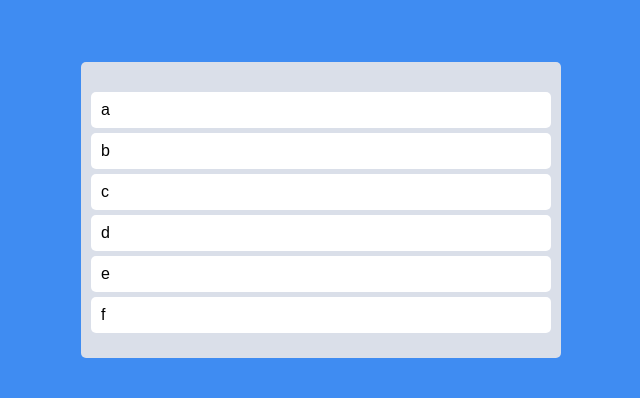
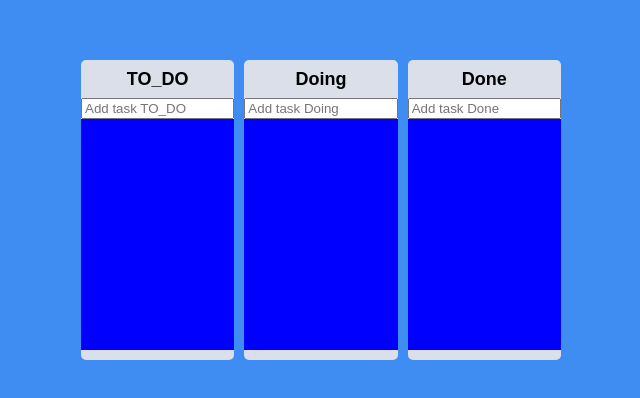
Before and after one commit to inshining/Node_React_Study, a React (Create React App) app in the folder react-masterclass/: page / in a window 1280 px wide. Shown: the part 190-588 px from the top of the page, without its empty margins (319-959 px from the left). Built offline with nearby package versions, Linux system fonts and the light colour scheme.

Commit message:
finish trello_clone

```diff
--- a/react-masterclass/src/App.tsx
+++ b/react-masterclass/src/App.tsx
@@ -1,33 +1,23 @@
-import { DragDropContext, Draggable, Droppable, DropResult } from "react-beautiful-dnd";
+import { deepStrictEqual } from "assert";
+import { DragDropContext,  DropResult } from "react-beautiful-dnd";
 import { useRecoilState } from "recoil";
 import styled from "styled-components";
 import { toDoState } from "./atoms";
+import Board from "./components/Board";
 
 const Boards = styled.div`
-  display: grid;
-  grid-template-columns: repeat(1, 1fr);
+  display: flex;
+  justify-content: center;
+  align-items: flex-start;
   width: 100%;
-`
-
-const Board = styled.div`
-  padding: 20px 10px;
-  padding-top:30px;
-  background-color: ${props => props.theme.boardColor};
-  border-radius: 5px;
-  min-height: 200px;
-`
-
-const Card = styled.div`
-  border-radius: 5px;
-  margin-bottom: 5px;
-  padding: 10px 10px;
-  background-color: ${props => props.theme.cardColor};
+  gap:10px;
+  width: 100%;
 `
 
 const Wrapper = styled.div`
   display: flex;
   max-width: 480px;
-  width: 100%;
+  width: 100vw;
   margin: 0 auto;
   justify-content: center;
   align-items: center;
@@ -38,37 +28,45 @@
 
 function App() {
   const [toDos, setToDos] = useRecoilState(toDoState)
-  const onDragEnd = ({draggableId,destination, source}:DropResult) => {
+  const onDragEnd = (info:DropResult) => {
+    console.log(info);
+    const {destination, draggableId, source} = info;
     if (!destination) return;
-    setToDos((oldToDos) => {
-      const copyToDos = [...oldToDos];
-      copyToDos.splice(source.index, 1);
-      copyToDos.splice(destination?.index, 0, draggableId)
-      return copyToDos
-
-    })
-
+    if (destination?.droppableId === source.droppableId){
+      // same board movement
+      setToDos((oldToDos) => {
+        const boardCopy = [...oldToDos[source.droppableId]];
+        const taskObj = boardCopy[source.index]
+        boardCopy.splice(source.index, 1);
+        boardCopy.splice(destination?.index, 0, taskObj)
+        return{
+          ...oldToDos,
+          [source.droppableId] : boardCopy
+        }
+      });
+    }
+    if (destination.droppableId !== source.droppableId){
+      //cross board movement
+      setToDos((allBoards) => {
+        const sourceBoard = [...allBoards[source.droppableId]];
+        const taskObj = sourceBoard[source.index]
+        const targetBoard = [...allBoards[ destination!.droppableId ]];
+        sourceBoard.splice(source.index, 1);
+        targetBoard.splice(destination!.index, 0, taskObj)
+        return {
+          ...allBoards,
+          [source.droppableId] : sourceBoard,
+          [destination!.droppableId] : targetBoard,
+        }
+      })
+    }
   }
   return (
     <>
       <DragDropContext onDragEnd={onDragEnd}>
         <Wrapper>
           <Boards>
-          <Droppable droppableId="one">
-            {(magic) => (
-            <Board ref={magic.innerRef} {...magic.droppableProps}>
-              {toDos.map((toDo, index) => (
-              <Draggable key={toDo} draggableId={toDo} index={index}>
-                {(magic) => (
-                <Card ref={magic.innerRef} {...magic.draggableProps} {...magic.dragHandleProps}>
-                  {toDo}
-                </Card>
-                )}
-              </Draggable>
-              ))}
-              {magic.placeholder}
-            </Board>)}
-          </Droppable>
+          {Object.keys(toDos).map(boardId => <Board boardId={boardId} key={boardId} toDos={toDos[boardId]}/>)}
          </Boards>
         </Wrapper>
       </DragDropContext>
--- a/react-masterclass/src/atoms.tsx
+++ b/react-masterclass/src/atoms.tsx
@@ -1,7 +1,20 @@
 import { atom, selector } from "recoil";
 
-export const toDoState = atom({
+interface IToDoState{
+    [key: string] : ITodo[];
+};
+
+export interface ITodo{
+    id: number;
+    text: string;
+}
+
+export const toDoState = atom<IToDoState>({
     key: "toDo",
-    default: ["a", "b", "c", "d", "e", "f"],
+    default: {
+        "TO_DO": [],
+        Doing: [],
+        Done: [],
+    },
 
 })
--- /dev/null
+++ b/react-masterclass/src/components/Board.tsx
@@ -0,0 +1,89 @@
+import {Droppable} from "react-beautiful-dnd";
+import styled from "styled-components";
+import DragabbleCard from "./DragabbleCard";
+import { useForm } from "react-hook-form";
+import { ITodo, toDoState } from "../atoms";
+import { useSetRecoilState } from "recoil";
+
+const Wrapper = styled.div`
+  padding: 10px 0px;
+  width: 300px;
+  background-color: ${props => props.theme.boardColor};
+  border-radius: 5px;
+  min-height: 300px;
+  display: flex;
+  flex-direction: column;
+`
+
+interface IAreaProps{
+    isDraggingOver : boolean;
+    isDraggingFromThis: boolean;
+}
+
+const Area = styled.div<IAreaProps>`
+    background-color: ${props => props.isDraggingOver ? "pink" : props.isDraggingFromThis ? "red" : "blue"};
+    flex-grow: 1;
+    transition: background-color .3s ease-in-out;
+    padding: 20px;
+`
+
+const Title = styled.h2`
+    text-align: center;
+    font-weight: 600;
+    margin-bottom: 10px;
+    font-size: 18px;
+`
+
+const Form = styled.form`
+    width: 100%;
+    input {
+        width: 100%;
+    }
+`;
+
+interface IBoardProps {
+    toDos: ITodo[];
+    boardId: string;
+}
+
+interface IForm {
+    toDo: string;
+}
+
+function Board({toDos, boardId} : IBoardProps) {
+    const setToDos = useSetRecoilState(toDoState);
+    const {register, setValue, handleSubmit} = useForm<IForm>();
+    const onValid = ({toDo}:IForm) => {
+        const newToDo = {
+            id: Date.now(),
+            text: toDo,
+        };
+        setToDos((allBoards) => {
+            return {
+                ...allBoards,
+                [boardId] : [
+                    ...allBoards[boardId], newToDo
+                ]
+            }
+        })
+    }
+    return (
+        <Wrapper>
+            <Title>{boardId}</Title>
+            <Form onSubmit={handleSubmit(onValid)}>
+                <input {...register("toDo", {required: true})} type="text" placeholder={`Add task ${boardId}`}/>
+            </Form>
+            <Droppable droppableId={boardId}>
+                {(magic, snapshot) => (
+                <Area isDraggingOver={snapshot.isDraggingOver} isDraggingFromThis={Boolean(snapshot.draggingFromThisWith)} ref={magic.innerRef} {...magic.droppableProps}>
+                {toDos.map((toDo, index) => (
+                    <DragabbleCard key={toDo.id} index={index} toDoId={toDo.id} toDoText={toDo.text}/>
+                ))}
+                {magic.placeholder}
+                </Area>)}
+            </Droppable>
+        </Wrapper>
+
+    )
+}
+export default Board;
--- /dev/null
+++ b/react-masterclass/src/components/DragabbleCard.tsx
@@ -0,0 +1,31 @@
+import React from "react";
+import { Draggable} from "react-beautiful-dnd";
+import styled from "styled-components";
+
+const Card = styled.div<{ isDragging: boolean }>`
+  border-radius: 5px;
+  margin-bottom: 5px;
+  padding: 10px 10px;
+  background-color: ${props => props.isDragging ? "tomato" : props.theme.cardColor};
+  box-shadow: ${props => props.isDragging ? "0px 2px 5px rgba(0, 0,0,0.1)": "none"};
+`
+
+interface IDragabbleCardProps{
+    toDoId: number;
+    toDoText:string;
+    index: number;
+}
+
+function DragabbleCard({toDoId, toDoText, index} : IDragabbleCardProps){
+    return(
+    <Draggable key={toDoId} draggableId={toDoId + ""} index={index}>
+    {(magic, snapshot) => (
+    <Card isDragging={snapshot.isDragging} ref={magic.innerRef} {...magic.draggableProps} {...magic.dragHandleProps}>
+        {toDoText}
+    </Card>
+    )}
+    </Draggable>
+    )
+}
+
+export default React.memo(DragabbleCard);
```
